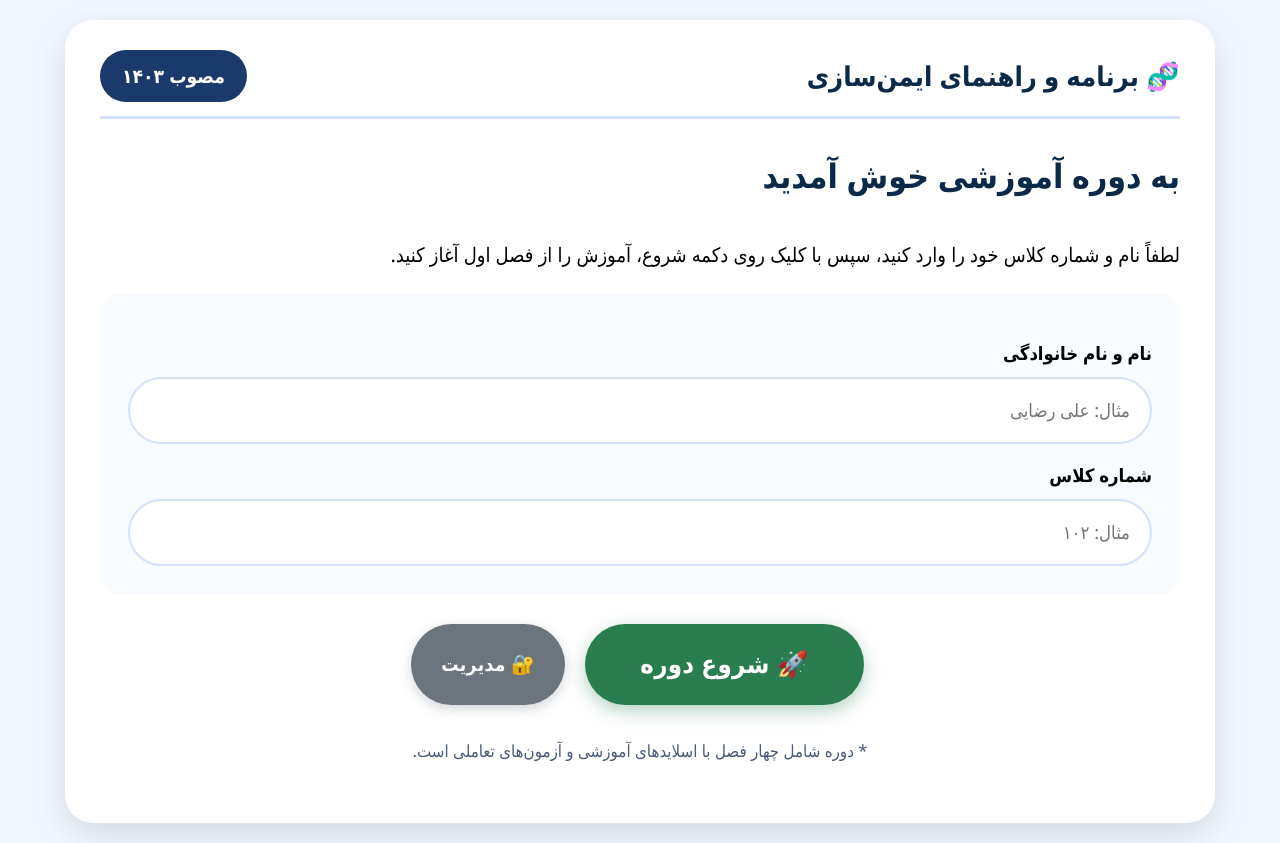
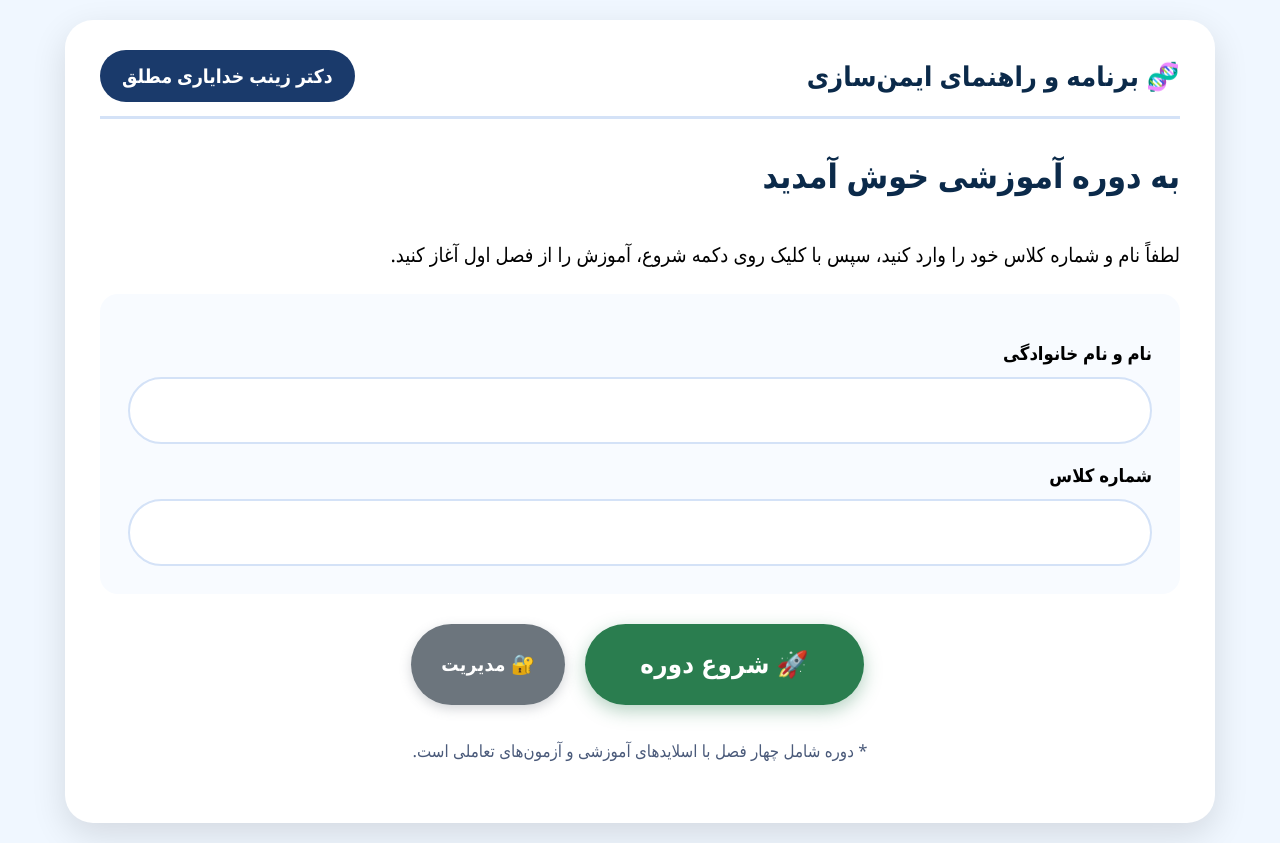
Before and after one commit to zeynabkhodayari/CHN1, a plain HTML site: page Immunization.html in a window 1280 px wide. Drawn offline with Linux system fonts and the light colour scheme; no server answers.

Commit message:
Immunization.html

```diff
--- a/Immunization.html
+++ b/Immunization.html
@@ -537,15 +537,15 @@
   <div class="page active" id="page-home">
     <div class="header-bar">
       <span class="title">🧬 برنامه و راهنمای ایمن‌سازی</span>
-      <span class="badge">مصوب ۱۴۰۳</span>
+      <span class="badge">دکتر زینب خدایاری مطلق</span>
     </div>
     <h2 style="color:#0b2a4a;">به دوره آموزشی خوش آمدید</h2>
     <p style="font-size:1.25rem;">لطفاً نام و شماره کلاس خود را وارد کنید، سپس با کلیک روی دکمه شروع، آموزش را از فصل اول آغاز کنید.</p>
     <div class="home-form">
       <label>نام و نام خانوادگی</label>
-      <input type="text" id="studentName" placeholder="مثال: علی رضایی" value="">
+      <input type="text" id="studentName"  value="">
       <label>شماره کلاس</label>
-      <input type="text" id="studentClass" placeholder="مثال: ۱۰۲" value="">
+      <input type="text" id="studentClass"  value="">
     </div>
     <div class="flex-wrap">
       <button class="btn btn-start" id="startCourseBtn" onclick="startCourse()">🚀 شروع دوره</button>
```
